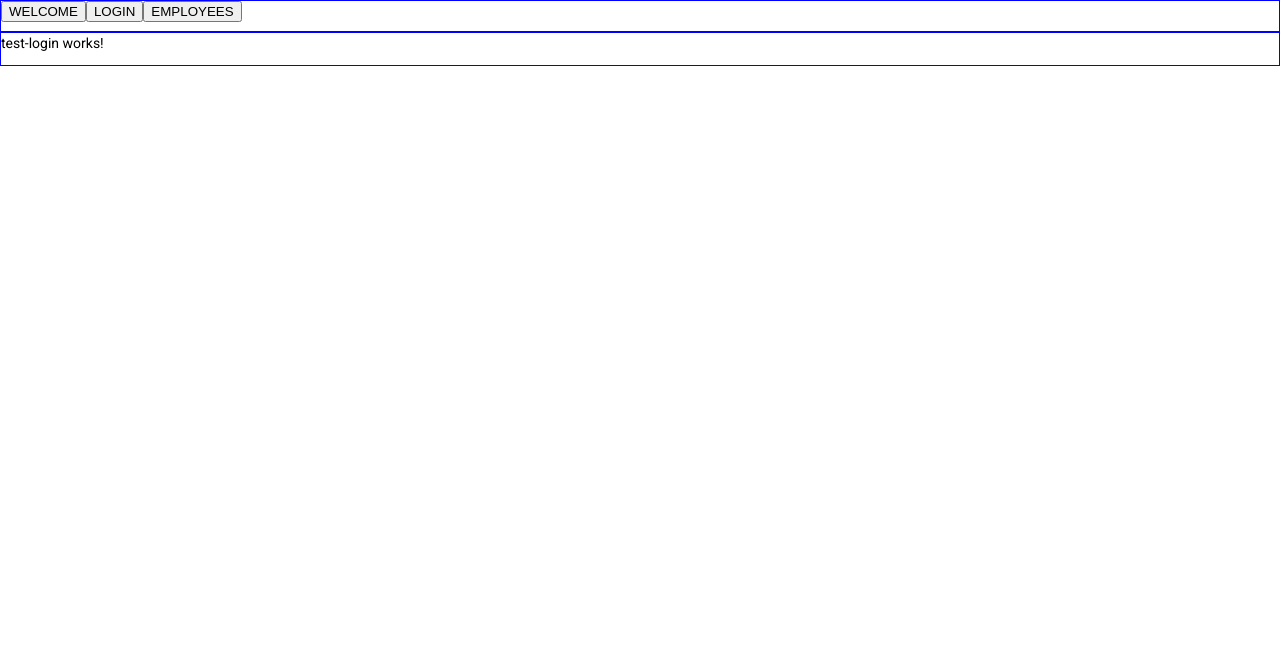
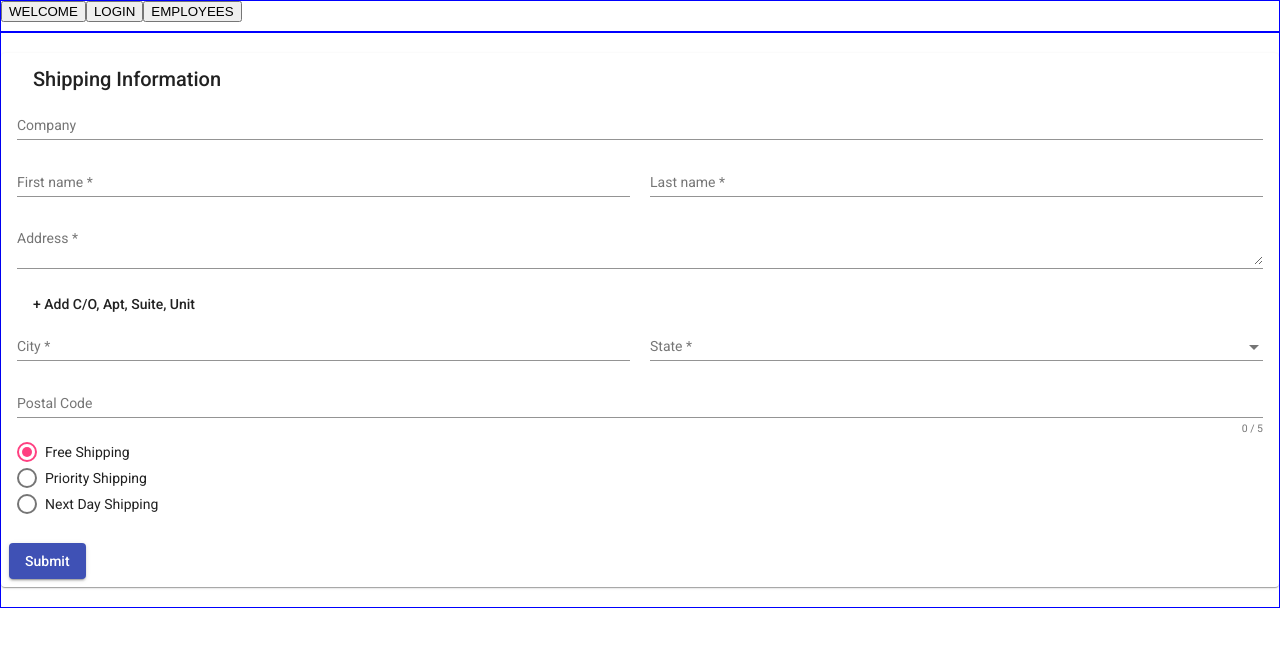
Before and after one commit to Saba-d-coder/Birthday_JobAnniversary_Wisher-FrontEnd, an Angular app: page /login in a window 1280 px wide. Shown: the top 646 px of the page. Built offline with nearby package versions, Linux system fonts and the light colour scheme.

Commit message:
Base Address Form with NG Material

```diff
--- a/src/app/test-module/test-login/test-login.component.css
+++ b/src/app/test-module/test-login/test-login.component.css
@@ -0,0 +1,27 @@
+.full-width {
+  width: 100%;
+}
+
+.shipping-card {
+  min-width: 120px;
+  margin: 20px auto;
+}
+
+.mat-radio-button {
+  display: block;
+  margin: 5px 0;
+}
+
+.row {
+  display: flex;
+  flex-direction: row;
+}
+
+.col {
+  flex: 1;
+  margin-right: 20px;
+}
+
+.col:last-child {
+  margin-right: 0;
+}
--- a/src/app/test-module/test-login/test-login.component.html
+++ b/src/app/test-module/test-login/test-login.component.html
@@ -1 +1,100 @@
-<p>test-login works!</p>
+<form [formGroup]="addressForm" novalidate (ngSubmit)="onSubmit()">
+  <mat-card class="shipping-card">
+    <mat-card-header>
+      <mat-card-title>Shipping Information</mat-card-title>
+    </mat-card-header>
+    <mat-card-content>
+      <div class="row">
+        <div class="col">
+          <mat-form-field class="full-width">
+            <input matInput placeholder="Company" formControlName="company">
+          </mat-form-field>
+        </div>
+      </div>
+      <div class="row">
+        <div class="col">
+          <mat-form-field class="full-width">
+            <input matInput placeholder="First name" formControlName="firstName">
+            <mat-error *ngIf="addressForm.controls['firstName'].hasError('required')">
+              First name is <strong>required</strong>
+            </mat-error>
+          </mat-form-field>
+        </div>
+        <div class="col">
+          <mat-form-field class="full-width">
+            <input matInput placeholder="Last name" formControlName="lastName">
+            <mat-error *ngIf="addressForm.controls['lastName'].hasError('required')">
+              Last name is <strong>required</strong>
+            </mat-error>
+          </mat-form-field>
+        </div>
+      </div>
+      <div class="row">
+        <div class="col">
+          <mat-form-field class="full-width">
+            <textarea matInput placeholder="Address" formControlName="address"></textarea>
+            <mat-error *ngIf="addressForm.controls['address'].hasError('required')">
+              Address is <strong>required</strong>
+            </mat-error>
+          </mat-form-field>
+        </div>
+      </div>
+      <div class="row" *ngIf="!hasUnitNumber">
+        <div class="col">
+          <button mat-button type="button" (click)="hasUnitNumber = !hasUnitNumber">
+            + Add C/O, Apt, Suite, Unit
+          </button>
+        </div>
+      </div>
+      <div class="row" *ngIf="hasUnitNumber">
+        <div class="col">
+          <mat-form-field class="full-width">
+            <textarea matInput placeholder="Address 2" formControlName="address2"></textarea>
+          </mat-form-field>
+        </div>
+      </div>
+      <div class="row">
+        <div class="col">
+          <mat-form-field class="full-width">
+            <input matInput placeholder="City" formControlName="city">
+            <mat-error *ngIf="addressForm.controls['city'].hasError('required')">
+              City is <strong>required</strong>
+            </mat-error>
+          </mat-form-field>
+        </div>
+        <div class="col">
+          <mat-form-field class="full-width">
+            <mat-select placeholder="State" formControlName="state">
+              <mat-option *ngFor="let state of states" [value]="state.abbreviation">
+                {{ state.name }}
+              </mat-option>
+            </mat-select>
+            <mat-error *ngIf="addressForm.controls['state'].hasError('required')">
+              State is <strong>required</strong>
+            </mat-error>
+          </mat-form-field>
+        </div>
+      </div>
+      <div class="row">
+        <div class="col">
+          <mat-form-field class="full-width">
+            <input matInput #postalCode maxlength="5" placeholder="Postal Code" type="number" formControlName="postalCode">
+            <mat-hint align="end">{{postalCode.value.length}} / 5</mat-hint>
+          </mat-form-field>
+        </div>
+      </div>
+      <div class="row">
+        <div class="col">
+          <mat-radio-group formControlName="shipping">
+            <mat-radio-button value="free">Free Shipping</mat-radio-button>
+            <mat-radio-button value="priority">Priority Shipping</mat-radio-button>
+            <mat-radio-button value="nextday">Next Day Shipping</mat-radio-button>
+          </mat-radio-group>
+        </div>
+      </div>
+    </mat-card-content>
+    <mat-card-actions>
+      <button mat-raised-button color="primary" type="submit">Submit</button>
+    </mat-card-actions>
+  </mat-card>
+</form>
--- a/src/app/test-module/test-login/test-login.component.ts
+++ b/src/app/test-module/test-login/test-login.component.ts
@@ -1,13 +1,93 @@
-import { Component, OnInit } from '@angular/core';
-import { EmployeeService } from 'src/app/employee.service';
+import { Component } from '@angular/core';
+import { FormBuilder, Validators } from '@angular/forms';
 
 @Component({
   selector: 'app-test-login',
   templateUrl: './test-login.component.html',
-  styleUrls: ['./test-login.component.css'],
+  styleUrls: ['./test-login.component.css']
 })
-export class TestLoginComponent implements OnInit {
-  constructor() {}
+export class TestLoginComponent {
+  addressForm = this.fb.group({
+    company: null,
+    firstName: [null, Validators.required],
+    lastName: [null, Validators.required],
+    address: [null, Validators.required],
+    address2: null,
+    city: [null, Validators.required],
+    state: [null, Validators.required],
+    postalCode: [null, Validators.compose([
+      Validators.required, Validators.minLength(5), Validators.maxLength(5)])
+    ],
+    shipping: ['free', Validators.required]
+  });
 
-  ngOnInit(): void {}
+  hasUnitNumber = false;
+
+  states = [
+    {name: 'Alabama', abbreviation: 'AL'},
+    {name: 'Alaska', abbreviation: 'AK'},
+    {name: 'American Samoa', abbreviation: 'AS'},
+    {name: 'Arizona', abbreviation: 'AZ'},
+    {name: 'Arkansas', abbreviation: 'AR'},
+    {name: 'California', abbreviation: 'CA'},
+    {name: 'Colorado', abbreviation: 'CO'},
+    {name: 'Connecticut', abbreviation: 'CT'},
+    {name: 'Delaware', abbreviation: 'DE'},
+    {name: 'District Of Columbia', abbreviation: 'DC'},
+    {name: 'Federated States Of Micronesia', abbreviation: 'FM'},
+    {name: 'Florida', abbreviation: 'FL'},
+    {name: 'Georgia', abbreviation: 'GA'},
+    {name: 'Guam', abbreviation: 'GU'},
+    {name: 'Hawaii', abbreviation: 'HI'},
+    {name: 'Idaho', abbreviation: 'ID'},
+    {name: 'Illinois', abbreviation: 'IL'},
+    {name: 'Indiana', abbreviation: 'IN'},
+    {name: 'Iowa', abbreviation: 'IA'},
+    {name: 'Kansas', abbreviation: 'KS'},
+    {name: 'Kentucky', abbreviation: 'KY'},
+    {name: 'Louisiana', abbreviation: 'LA'},
+    {name: 'Maine', abbreviation: 'ME'},
+    {name: 'Marshall Islands', abbreviation: 'MH'},
+    {name: 'Maryland', abbreviation: 'MD'},
+    {name: 'Massachusetts', abbreviation: 'MA'},
+    {name: 'Michigan', abbreviation: 'MI'},
+    {name: 'Minnesota', abbreviation: 'MN'},
+    {name: 'Mississippi', abbreviation: 'MS'},
+    {name: 'Missouri', abbreviation: 'MO'},
+    {name: 'Montana', abbreviation: 'MT'},
+    {name: 'Nebraska', abbreviation: 'NE'},
+    {name: 'Nevada', abbreviation: 'NV'},
+    {name: 'New Hampshire', abbreviation: 'NH'},
+    {name: 'New Jersey', abbreviation: 'NJ'},
+    {name: 'New Mexico', abbreviation: 'NM'},
+    {name: 'New York', abbreviation: 'NY'},
+    {name: 'North Carolina', abbreviation: 'NC'},
+    {name: 'North Dakota', abbreviation: 'ND'},
+    {name: 'Northern Mariana Islands', abbreviation: 'MP'},
+    {name: 'Ohio', abbreviation: 'OH'},
+    {name: 'Oklahoma', abbreviation: 'OK'},
+    {name: 'Oregon', abbreviation: 'OR'},
+    {name: 'Palau', abbreviation: 'PW'},
+    {name: 'Pennsylvania', abbreviation: 'PA'},
+    {name: 'Puerto Rico', abbreviation: 'PR'},
+    {name: 'Rhode Island', abbreviation: 'RI'},
+    {name: 'South Carolina', abbreviation: 'SC'},
+    {name: 'South Dakota', abbreviation: 'SD'},
+    {name: 'Tennessee', abbreviation: 'TN'},
+    {name: 'Texas', abbreviation: 'TX'},
+    {name: 'Utah', abbreviation: 'UT'},
+    {name: 'Vermont', abbreviation: 'VT'},
+    {name: 'Virgin Islands', abbreviation: 'VI'},
+    {name: 'Virginia', abbreviation: 'VA'},
+    {name: 'Washington', abbreviation: 'WA'},
+    {name: 'West Virginia', abbreviation: 'WV'},
+    {name: 'Wisconsin', abbreviation: 'WI'},
+    {name: 'Wyoming', abbreviation: 'WY'}
+  ];
+
+  constructor(private fb: FormBuilder) {}
+
+  onSubmit(): void {
+    alert('Thanks!');
+  }
 }
```
Also changed, not shown: src/app/test-module/test-module.module.ts (+16 -2 lines), 1 other file (tests, documents, lock files or other folders).
